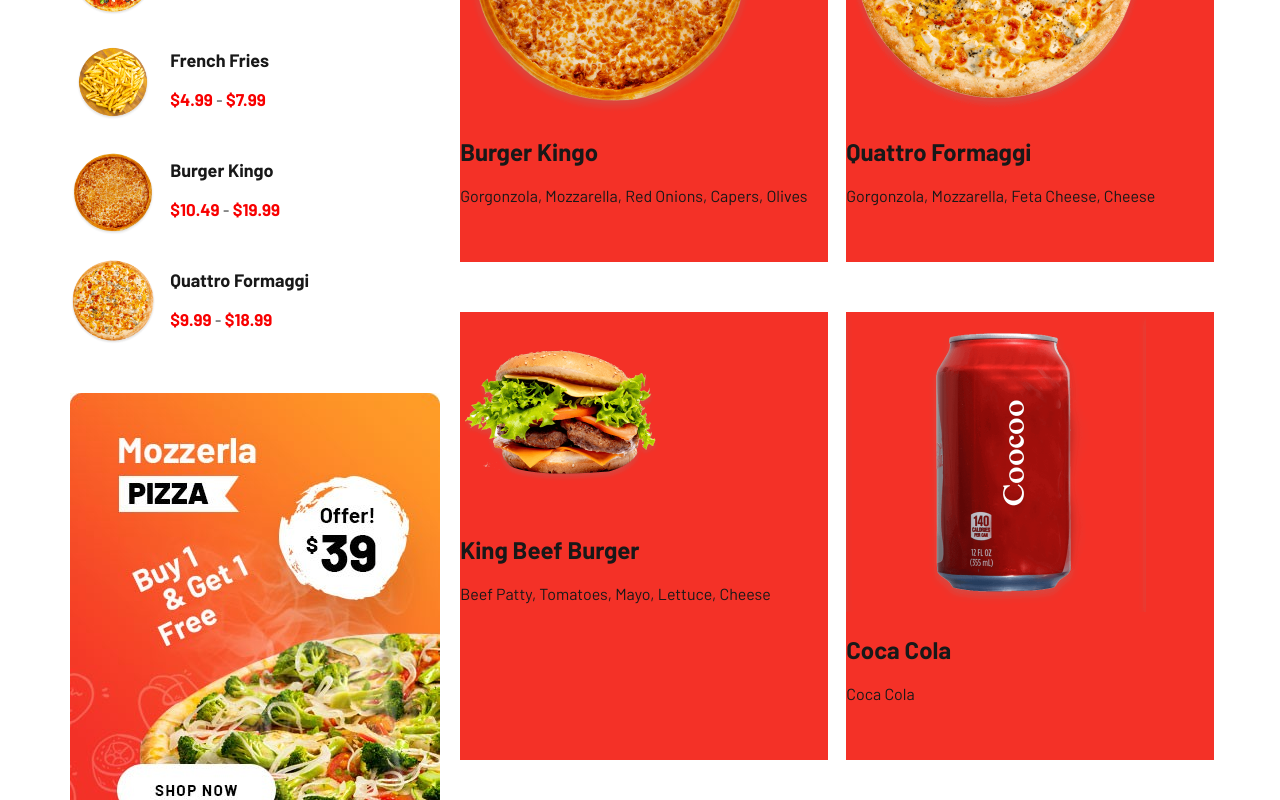
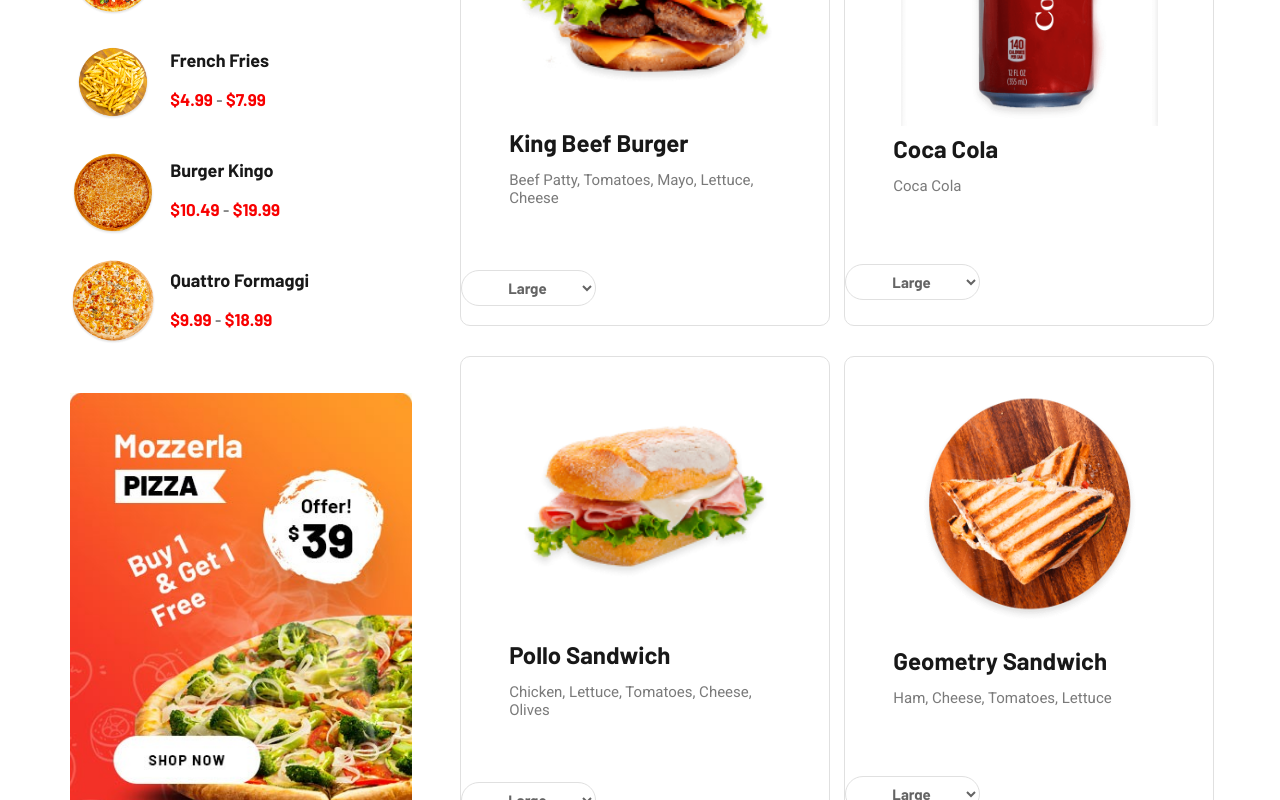
Before and after one commit to KrisKiselkov/panpie, a React (Create React App) app: page /menu in a window 1280 px wide. Shown: the part 1320-2120 px from the top of the page. Built offline with nearby package versions, Linux system fonts and the light colour scheme.

Commit message:
Product Card Base Look

```diff
--- a/src/App.css
+++ b/src/App.css
@@ -890,7 +890,8 @@ nav h2 {
   position: relative;
   top: 34em;
   width: 100%;
-  height: 1800px;
+  height: auto;
+  margin-bottom: 36em;
 }
 
 #menu-grid {
@@ -1052,10 +1053,11 @@ nav h2 {
 #menu-poster-img {
   position: relative;
   top: 4.5em;
+  width: 100%;
 }
 
 #menu-products-col {
-  background-color: ;
+
 }
 
 #menu-products-header {
@@ -1068,15 +1070,57 @@ nav h2 {
 
 
 #menu-products-container {
+  position: relative;
+  top: 1em;
   display: flex;
   flex-wrap: wrap;
   justify-content: space-between;
   width: 100%;
-  gap: 50px 0px;
+  gap: 30px 0px;
 }
 
 .menu-product {
-  height: 28em;
+  display: flex;
+  flex-wrap: wrap;
+  height: 30em;
   width: 23em;
-  background-color: #f43127;
+  border: 1px solid #e0e0e0;
+  border-radius: 10px;
 }
+
+.m-p-img {
+  height: 56%;
+  width: 70%;
+  margin: auto;
+}
+
+.m-p-txt {
+  position: relative;
+  top: -1.5em;
+  width: 100%;
+  padding: 0em 3em;
+}
+
+.m-p-p {
+  font-family: 'Roboto', sans-serif;
+  position: relative;
+  top: -.4em;
+  font-size: 15px;
+  color: #7a7a7a;
+}
+
+.m-p-select-price {
+
+}
+
+.m-p-select {
+  height: 36px;
+  width: 9em;
+  border-radius: 30px;
+  border: 1px solid #e0e0e0;
+  background: #ffffff;
+  font-size: 15px;
+  padding-left: 2.8em;
+  color: #646464;
+  font-weight: bold;
+}
--- a/src/content/menu-content/Menu-Page.js
+++ b/src/content/menu-content/Menu-Page.js
@@ -22,14 +22,28 @@ export function Menu() {
         )
     }
 
+    const productsArr =[];
+
+    for (let i = 2; i < 8; i++) {
+        productsArr.push(menu[i]);
+    }
+
     const menuProducts = () => {
         return (
-            menu.map(product => (
+            productsArr.map(product => (
                 <div className='menu-product'>
                     <img src={product.image} className='m-p-img'></img>
                     <div className='m-p-txt'>
                         <h2 className='m-p-h2'>{product.label}</h2>
                         <p className='m-p-p'>{product.ingredients}</p>
+                    </div>
+
+                    <div className='m-p-select-price'>
+                        <select className='m-p-select'>
+                            <option value="large">Large</option>
+                            <option value="medium">Medium</option>
+                            <option value="small">Small</option>
+                        </select>
                     </div>
                 </div>
             ))
```
